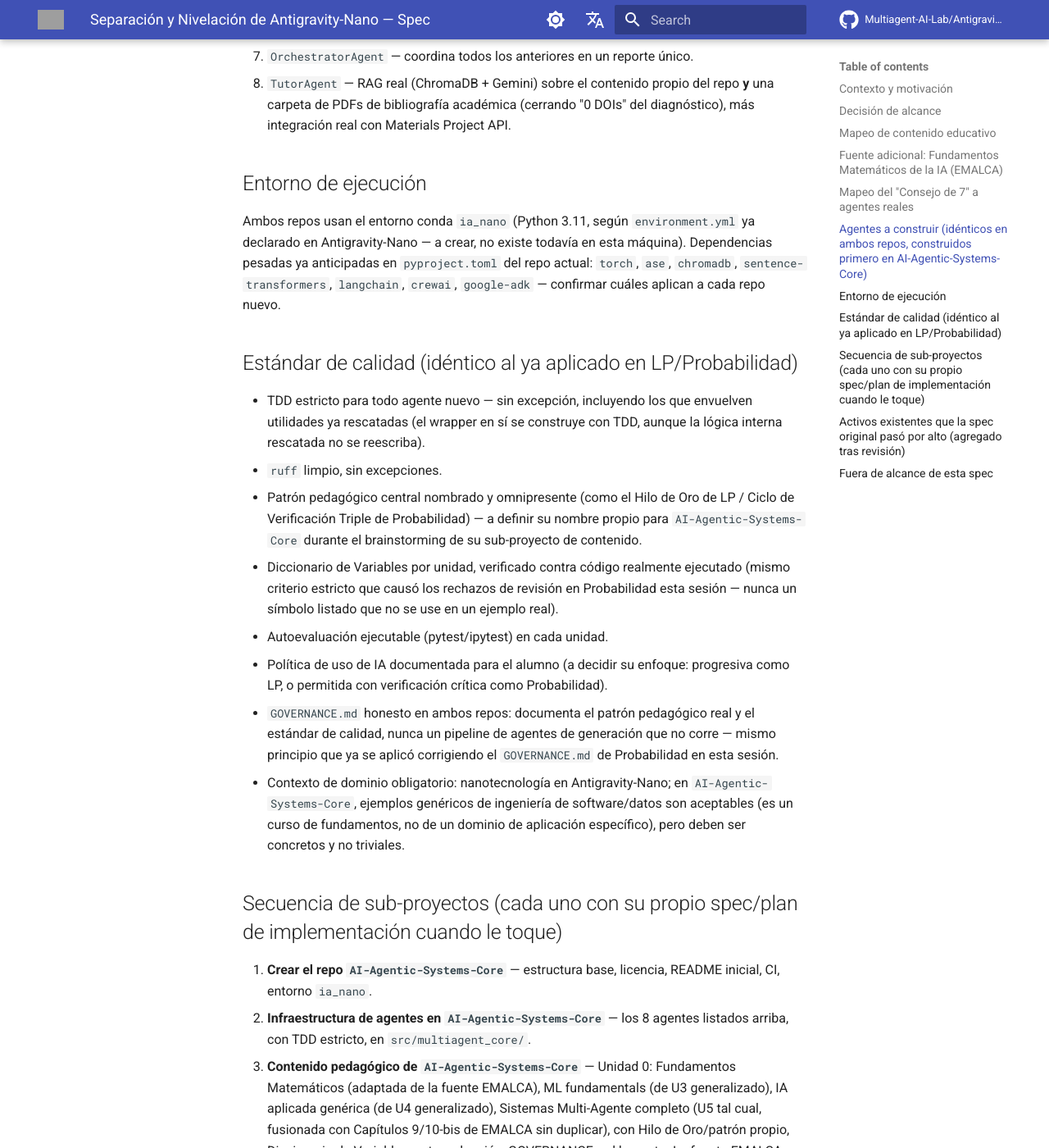
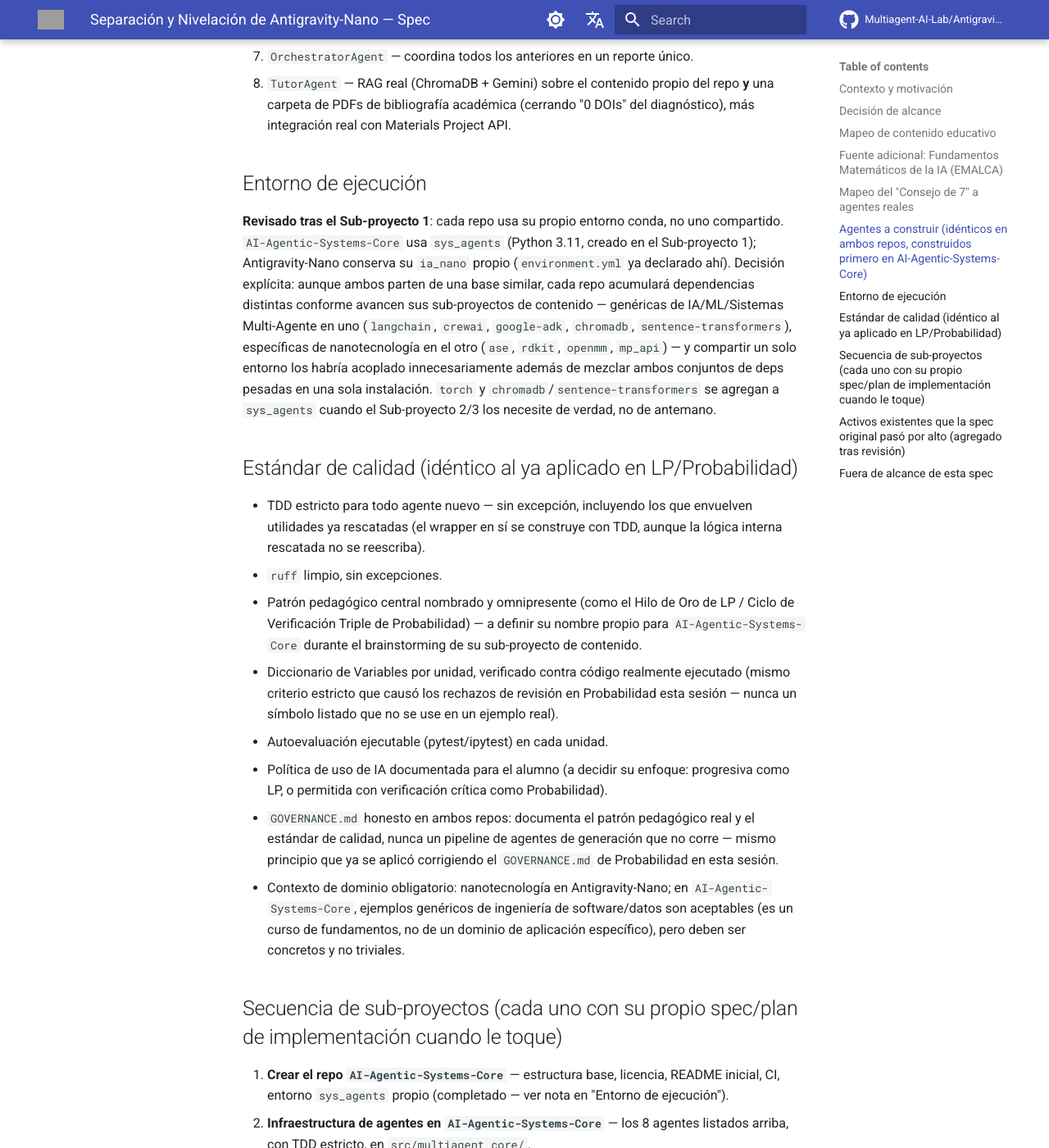
Before and after one commit to Multiagent-AI-Lab/Antigravity-Nano-Research-Multiagentic-Core, an MkDocs documentation site: the page built from docs/superpowers/specs/2026-09-01-separacion-y-nivelacion-antigravity-nano.md, in a window 1280 px wide and 1400 px high, scrolled down 4617 px. Shown: the whole window at 82% size. Built offline with MkDocs 1.6.1 and Material for MkDocs 9.7.7, drawn with Linux system fonts in a browser that asks for light colours; comment, search, counter and statistics services are not loaded; grey boxes are pictures that could not be loaded.

Commit message:
docs: revisar entorno de ejecución — entornos conda separados (sys_agents vs ia_nano)

```diff
--- a/docs/superpowers/specs/2026-09-01-separacion-y-nivelacion-antigravity-nano.md
+++ b/docs/superpowers/specs/2026-09-01-separacion-y-nivelacion-antigravity-nano.md
@@ -75,7 +75,7 @@ Mismo set que LP/Probabilidad, en `src/multiagent_core/`:
 
 ## Entorno de ejecución
 
-Ambos repos usan el entorno conda `ia_nano` (Python 3.11, según `environment.yml` ya declarado en Antigravity-Nano — a crear, no existe todavía en esta máquina). Dependencias pesadas ya anticipadas en `pyproject.toml` del repo actual: `torch`, `ase`, `chromadb`, `sentence-transformers`, `langchain`, `crewai`, `google-adk` — confirmar cuáles aplican a cada repo nuevo.
+**Revisado tras el Sub-proyecto 1**: cada repo usa su propio entorno conda, no uno compartido. `AI-Agentic-Systems-Core` usa `sys_agents` (Python 3.11, creado en el Sub-proyecto 1); Antigravity-Nano conserva su `ia_nano` propio (`environment.yml` ya declarado ahí). Decisión explícita: aunque ambos parten de una base similar, cada repo acumulará dependencias distintas conforme avancen sus sub-proyectos de contenido — genéricas de IA/ML/Sistemas Multi-Agente en uno (`langchain`, `crewai`, `google-adk`, `chromadb`, `sentence-transformers`), específicas de nanotecnología en el otro (`ase`, `rdkit`, `openmm`, `mp_api`) — y compartir un solo entorno los habría acoplado innecesariamente además de mezclar ambos conjuntos de deps pesadas en una sola instalación. `torch` y `chromadb`/`sentence-transformers` se agregan a `sys_agents` cuando el Sub-proyecto 2/3 los necesite de verdad, no de antemano.
 
 ## Estándar de calidad (idéntico al ya aplicado en LP/Probabilidad)
 
@@ -90,7 +90,7 @@ Ambos repos usan el entorno conda `ia_nano` (Python 3.11, según `environment.ym
 
 ## Secuencia de sub-proyectos (cada uno con su propio spec/plan de implementación cuando le toque)
 
-1. **Crear el repo `AI-Agentic-Systems-Core`** — estructura base, licencia, README inicial, CI, entorno `ia_nano`.
+1. **Crear el repo `AI-Agentic-Systems-Core`** — estructura base, licencia, README inicial, CI, entorno `sys_agents` propio (completado — ver nota en "Entorno de ejecución").
 2. **Infraestructura de agentes en `AI-Agentic-Systems-Core`** — los 8 agentes listados arriba, con TDD estricto, en `src/multiagent_core/`.
 3. **Contenido pedagógico de `AI-Agentic-Systems-Core`** — Unidad 0: Fundamentos Matemáticos (adaptada de la fuente EMALCA), ML fundamentals (de U3 generalizado), IA aplicada genérica (de U4 generalizado), Sistemas Multi-Agente completo (U5 tal cual, fusionada con Capítulos 9/10-bis de EMALCA sin duplicar), con Hilo de Oro/patrón propio, Diccionario de Variables, autoevaluación, GOVERNANCE.md honesto. La fuente EMALCA se indexa también en el RAG del `TutorAgent` de este repo.
 4. **Migrar/adaptar los agentes a Antigravity-Nano** — mismo patrón de replicación ya usado entre LP y Probabilidad (código adaptado, no un paquete compartido — decisión explícita de esta spec, para no introducir una dependencia de publicación de paquete entre repos).
```
